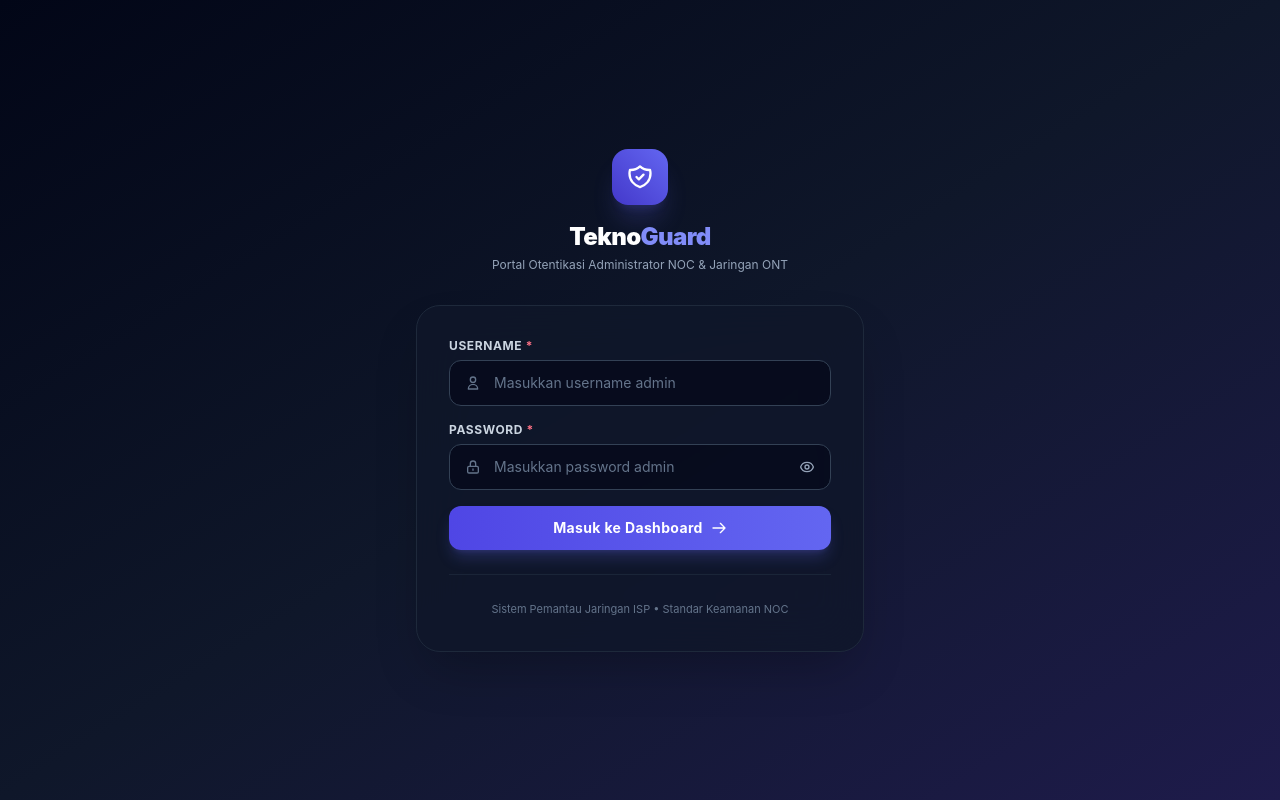
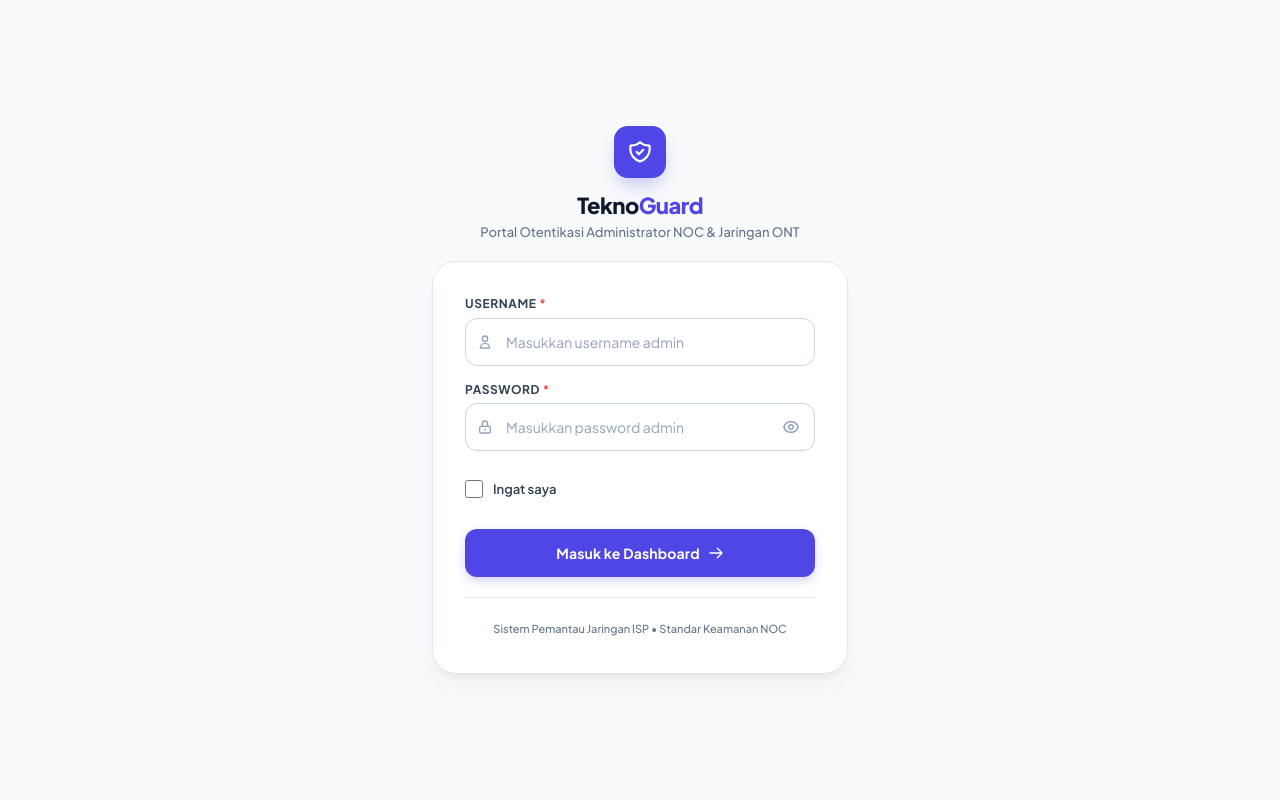
Before and after one commit to raihanagilm/EdTeknoGuard, a FastAPI app: page /login in a window 1280 px wide. Run offline with FastAPI, Linux system fonts and the light colour scheme; some libraries are stand-ins or nearby versions.

Commit message:
feat(auth): implementasi desain ulang halaman login dengan tema clean white dan fitur remember me

```diff
--- /dev/null
+++ b/static/css/login.css
@@ -0,0 +1,432 @@
+/**
+ * TeknoGuard - Dedicated Login Page Stylesheet
+ * File: /static/css/login.css
+ * Standard: Anti-Slop UI/UX & Mobile-First Responsive Guidelines (UX-10, UX-11, UX-12)
+ * Breakpoints covered: 320px, 375px, 480px, 768px, 1024px, 1280px+ (Portrait & Landscape)
+ */
+
+/* ==========================================================================
+   1. CSS RESET & GLOBAL BASE
+   ========================================================================== */
+*, *::before, *::after {
+  box-sizing: border-box;
+  margin: 0;
+  padding: 0;
+}
+
+html {
+  height: 100%;
+  font-family: 'Plus Jakarta Sans', system-ui, -apple-system, BlinkMacSystemFont, 'Segoe UI', Roboto, sans-serif;
+  background-color: #f8fafc;
+  color: #0f172a;
+  -webkit-text-size-adjust: 100%;
+}
+
+body.login-page-body {
+  min-height: 100vh;
+  min-height: 100dvh;
+  margin: 0;
+  display: flex;
+  align-items: center;
+  justify-content: center;
+  background-color: #f8fafc;
+  padding: 1rem 0.75rem;
+  -webkit-font-smoothing: antialiased;
+  overflow-x: hidden;
+}
+
+/* ==========================================================================
+   2. ROOT DESIGN TOKENS (Color palette ramp & sizing tokens)
+   ========================================================================== */
+:root {
+  --login-primary: #4f46e5;
+  --login-primary-hover: #4338ca;
+  --login-primary-active: #3730a3;
+  --login-primary-ring: rgba(79, 70, 229, 0.2);
+  --login-text-dark: #0f172a;
+  --login-text-body: #334155;
+  --login-text-muted: #64748b;
+  --login-border: #e2e8f0;
+  --login-border-input: #cbd5e1;
+}
+
+/* ==========================================================================
+   3. CONTAINER WRAPPER (Mobile First Fluid Sizing)
+   ========================================================================== */
+.login-wrapper-container {
+  width: 100%;
+  max-width: 416px;
+  margin-left: auto;
+  margin-right: auto;
+}
+
+/* ==========================================================================
+   4. BRANDING HEADER
+   ========================================================================== */
+.login-header-section {
+  text-align: center;
+  margin-bottom: 1.25rem;
+}
+
+.login-brand-icon-box {
+  margin-left: auto;
+  margin-right: auto;
+  height: 52px;
+  width: 52px;
+  border-radius: 14px;
+  background-color: var(--login-primary);
+  display: flex;
+  align-items: center;
+  justify-content: center;
+  color: #ffffff;
+  box-shadow: 0 10px 18px -4px rgba(79, 70, 229, 0.3);
+  margin-bottom: 0.875rem;
+}
+
+.login-brand-icon-svg {
+  width: 26px;
+  height: 26px;
+  stroke: #ffffff;
+}
+
+.login-brand-title {
+  font-size: 1.375rem;
+  line-height: 1.25;
+  font-weight: 800;
+  letter-spacing: -0.025em;
+  color: var(--login-text-dark);
+}
+
+.login-brand-title-accent {
+  color: var(--login-primary);
+}
+
+.login-brand-subtitle {
+  font-size: 0.8125rem;
+  line-height: 1.35;
+  color: var(--login-text-muted);
+  font-weight: 500;
+  margin-top: 0.25rem;
+}
+
+/* ==========================================================================
+   5. LOGIN CARD CONTAINER (Responsive padding & radius)
+   ========================================================================== */
+.login-card-container {
+  background-color: #ffffff;
+  border: 1px solid var(--login-border);
+  border-radius: 20px;
+  padding: 1.25rem 1rem;
+  box-shadow: 0 4px 6px -1px rgba(0, 0, 0, 0.04), 0 16px 24px -4px rgba(0, 0, 0, 0.04);
+}
+
+@media (min-width: 480px) {
+  .login-card-container {
+    border-radius: 24px;
+    padding: 1.75rem 1.5rem;
+  }
+}
+
+@media (min-width: 640px) {
+  .login-card-container {
+    padding: 2.25rem 2rem;
+  }
+}
+
+/* ==========================================================================
+   6. ALERTS (Success / Error)
+   ========================================================================== */
+.login-alert-banner {
+  margin-bottom: 1.125rem;
+  padding: 0.75rem 0.875rem;
+  border-radius: 12px;
+  font-size: 0.8125rem;
+  line-height: 1.35;
+  font-weight: 600;
+  display: flex;
+  align-items: center;
+  gap: 0.625rem;
+}
+
+.login-alert-banner--error {
+  background-color: #fef2f2;
+  border: 1px solid #fecaca;
+  color: #b91c1c;
+}
+
+.login-alert-banner--success {
+  background-color: #f0fdf4;
+  border: 1px solid #bbf7d0;
+  color: #15803d;
+}
+
+.login-alert-icon {
+  width: 18px;
+  height: 18px;
+  flex-shrink: 0;
+}
+
+/* ==========================================================================
+   7. FORM GROUPS & INPUTS (Touch targets >= 44px)
+   ========================================================================== */
+.login-form-group {
+  margin-bottom: 1.125rem;
+  width: 100%;
+}
+
+.login-field-label {
+  display: block;
+  font-size: 0.75rem;
+  line-height: 1;
+  font-weight: 700;
+  text-transform: uppercase;
+  letter-spacing: 0.05em;
+  color: var(--login-text-body);
+  margin-bottom: 0.45rem;
+}
+
+.login-field-required {
+  color: #ef4444;
+  font-weight: 700;
+}
+
+.login-input-relative-wrapper {
+  position: relative;
+  width: 100%;
+  display: flex;
+  align-items: center;
+}
+
+.login-input-leading-icon {
+  position: absolute;
+  top: 50%;
+  left: 12px;
+  transform: translateY(-50%);
+  display: flex;
+  align-items: center;
+  justify-content: center;
+  pointer-events: none;
+  color: #94a3b8;
+  z-index: 2;
+}
+
+.login-input-leading-icon svg {
+  width: 18px;
+  height: 18px;
+}
+
+.login-input-field {
+  width: 100%;
+  height: 48px;
+  min-height: 48px;
+  padding-left: 40px;
+  padding-right: 12px;
+  border-radius: 12px;
+  background-color: #ffffff;
+  border: 1.5px solid var(--login-border-input);
+  color: var(--login-text-dark);
+  font-family: inherit;
+  font-size: 0.875rem;
+  font-weight: 500;
+  transition: border-color 0.15s ease, box-shadow 0.15s ease;
+  appearance: none;
+  -webkit-appearance: none;
+}
+
+.login-input-field:focus {
+  outline: none;
+  border-color: var(--login-primary);
+  box-shadow: 0 0 0 3px var(--login-primary-ring);
+}
+
+.login-input-field::placeholder {
+  color: #94a3b8;
+  font-weight: 400;
+}
+
+.login-input-field--password {
+  padding-right: 46px;
+}
+
+/* Password Visibility Toggle Button (Minimum Touch Target 44x44px) */
+.login-password-toggle-button {
+  position: absolute;
+  top: 50%;
+  right: 2px;
+  transform: translateY(-50%);
+  width: 44px;
+  height: 44px;
+  min-width: 44px;
+  min-height: 44px;
+  display: flex;
+  align-items: center;
+  justify-content: center;
+  color: #94a3b8;
+  background: transparent;
+  border: none;
+  border-radius: 10px;
+  cursor: pointer;
+  z-index: 2;
+  transition: color 0.15s ease, background-color 0.15s ease;
+}
+
+.login-password-toggle-button:hover {
+  color: var(--login-text-dark);
+  background-color: #f1f5f9;
+}
+
+.login-password-toggle-button svg {
+  width: 18px;
+  height: 18px;
+}
+
+/* ==========================================================================
+   8. REMEMBER ME COMPONENT (Ingat Saya - Thumb Friendly Target)
+   ========================================================================== */
+.login-remember-wrapper {
+  display: flex;
+  align-items: center;
+  margin-top: 0.125rem;
+  margin-bottom: 1.25rem;
+}
+
+.login-remember-label {
+  display: inline-flex;
+  align-items: center;
+  gap: 0.625rem;
+  cursor: pointer;
+  user-select: none;
+  font-size: 0.8125rem;
+  color: var(--login-text-body);
+  font-weight: 600;
+  min-height: 40px;
+  padding: 0.25rem 0;
+}
+
+.login-remember-checkbox {
+  width: 18px;
+  height: 18px;
+  border-radius: 5px;
+  border: 1.5px solid var(--login-border-input);
+  accent-color: var(--login-primary);
+  cursor: pointer;
+  margin: 0;
+}
+
+/* ==========================================================================
+   9. SUBMIT BUTTON (Ergonomic & Touch Friendly)
+   ========================================================================== */
+.login-submit-button {
+  width: 100%;
+  height: 48px;
+  min-height: 48px;
+  padding: 0 1rem;
+  border-radius: 12px;
+  background-color: var(--login-primary);
+  color: #ffffff;
+  font-family: inherit;
+  font-size: 0.875rem;
+  font-weight: 700;
+  letter-spacing: 0.01em;
+  border: none;
+  cursor: pointer;
+  display: flex;
+  align-items: center;
+  justify-content: center;
+  gap: 0.5rem;
+  box-shadow: 0 4px 10px rgba(79, 70, 229, 0.22);
+  transition: background-color 0.15s ease, transform 0.1s ease, box-shadow 0.15s ease;
+}
+
+.login-submit-button:hover {
+  background-color: var(--login-primary-hover);
+  box-shadow: 0 6px 14px rgba(79, 70, 229, 0.32);
+}
+
+.login-submit-button:active {
+  transform: scale(0.99);
+  background-color: var(--login-primary-active);
+}
+
+.login-submit-icon {
+  width: 16px;
+  height: 16px;
+  stroke-width: 2.5;
+}
+
+/* ==========================================================================
+   10. CARD FOOTER NOTE
+   ========================================================================== */
+.login-card-footer {
+  margin-top: 1.25rem;
+  padding-top: 1.125rem;
+  border-top: 1px solid var(--login-border);
+  text-align: center;
+}
+
+.login-card-footer-text {
+  font-size: 0.6875rem;
+  line-height: 1.35;
+  color: var(--login-text-muted);
+  font-weight: 500;
+}
+
+/* ==========================================================================
+   11. RESPONSIVENESS & EXTREME BREAKPOINT ADAPTATION (320px - Landscape)
+   ========================================================================== */
+/* Small Screen Adaptation (<= 360px) */
+@media (max-width: 360px) {
+  body.login-page-body {
+    padding: 0.75rem 0.5rem;
+  }
+  .login-card-container {
+    padding: 1rem 0.875rem;
+  }
+  .login-brand-title {
+    font-size: 1.25rem;
+  }
+  .login-brand-icon-box {
+    height: 46px;
+    width: 46px;
+    border-radius: 12px;
+  }
+  .login-brand-icon-svg {
+    width: 22px;
+    height: 22px;
+  }
+}
+
+/* Landscape Mode Adaptation (Smartphones in Landscape) */
+@media (max-height: 540px) and (orientation: landscape) {
+  body.login-page-body {
+    padding: 1rem;
+    align-items: flex-start;
+  }
+  .login-header-section {
+    margin-bottom: 0.75rem;
+  }
+  .login-brand-icon-box {
+    height: 40px;
+    width: 40px;
+    margin-bottom: 0.5rem;
+  }
+  .login-brand-icon-svg {
+    width: 20px;
+    height: 20px;
+  }
+  .login-brand-title {
+    font-size: 1.25rem;
+  }
+  .login-brand-subtitle {
+    display: none;
+  }
+  .login-form-group {
+    margin-bottom: 0.75rem;
+  }
+  .login-remember-wrapper {
+    margin-bottom: 0.75rem;
+  }
+  .login-card-container {
+    padding: 1.25rem 1.25rem;
+  }
+}
--- a/templates/auth/login.html
+++ b/templates/auth/login.html
@@ -1,5 +1,5 @@
 <!DOCTYPE html>
-<html lang="id" class="h-full bg-slate-900 text-slate-100 antialiased">
+<html lang="id" class="h-full bg-slate-50 text-slate-900 antialiased">
 <head>
     <meta charset="UTF-8">
     <meta name="viewport" content="width=device-width, initial-scale=1.0, maximum-scale=5.0">
@@ -10,144 +10,151 @@
     <link rel="preconnect" href="https://fonts.gstatic.com" crossorigin>
     <link href="https://fonts.googleapis.com/css2?family=Plus+Jakarta+Sans:wght@400;500;600;700;800&display=swap" rel="stylesheet">
 
-    <!-- Tailwind CSS (CDN) -->
-    <script src="https://cdn.tailwindcss.com"></script>
-    <script>
-        tailwind.config = {
-            theme: {
-                extend: {
-                    colors: {
-                        primary: {
-                            50: '#EEF2FF',
-                            100: '#E0E7FF',
-                            500: '#6366F1',
-                            600: '#4F46E5',
-                            700: '#4338CA',
-                            800: '#3730A3',
-                            900: '#312E81',
-                        }
-                    },
-                    fontFamily: {
-                        sans: ['-apple-system', 'BlinkMacSystemFont', '"SF Pro Text"', '"SF Pro Display"', '"Plus Jakarta Sans"', 'system-ui', 'sans-serif'],
-                    }
-                }
-            }
-        }
-    </script>
-    <!-- Alpine.js (CDN) -->
-    <script defer src="https://cdn.jsdelivr.net/npm/alpinejs@3.x.x/dist/cdn.min.js"></script>
+    <!-- Dedicated Clean White Login CSS (Separated CSS) -->
+    <link rel="stylesheet" href="/static/css/login.css">
 </head>
 
-<body class="min-h-full flex items-center justify-center p-4 bg-gradient-to-br from-slate-950 via-slate-900 to-indigo-950">
+<body class="login-page-body">
 
-    <div class="w-full max-w-md">
+    <!-- Main Wrapper Container (Mobile-first, max-w-420px) -->
+    <main class="login-wrapper-container" id="loginWrapper">
 
-        <!-- Header Branding -->
-        <div class="text-center mb-8">
-            <div class="mx-auto h-14 w-14 rounded-2xl bg-gradient-to-tr from-indigo-700 to-indigo-500 flex items-center justify-center text-white shadow-xl shadow-indigo-500/20 mb-4">
-                <svg class="w-7 h-7 text-white" fill="none" stroke="currentColor" viewBox="0 0 24 24">
+        <!-- Header Branding Component -->
+        <header class="login-header-section" id="loginHeader">
+            <div class="login-brand-icon-box" id="loginBrandIcon">
+                <svg class="login-brand-icon-svg" fill="none" stroke="currentColor" viewBox="0 0 24 24" aria-hidden="true">
                     <path stroke-linecap="round" stroke-linejoin="round" stroke-width="2" d="M9 12l2 2 4-4m5.618-4.016A11.955 11.955 0 0112 2.944a11.955 11.955 0 01-8.618 3.04A12.02 12.02 0 003 9c0 5.591 3.824 10.29 9 11.622 5.176-1.332 9-6.03 9-11.622 0-1.042-.133-2.052-.382-3.016z"/>
                 </svg>
             </div>
-            <h1 class="text-2xl font-black tracking-tight text-white">
-                Tekno<span class="text-indigo-400">Guard</span>
+            <h1 class="login-brand-title" id="loginBrandTitle">
+                Tekno<span class="login-brand-title-accent">Guard</span>
             </h1>
-            <p class="text-xs text-slate-400 mt-1">
+            <p class="login-brand-subtitle" id="loginBrandSubtitle">
                 Portal Otentikasi Administrator NOC &amp; Jaringan ONT
             </p>
-        </div>
+        </header>
 
-        <!-- Login Card -->
-        <div class="bg-slate-900/80 backdrop-blur-xl border border-slate-800 rounded-3xl p-6 sm:p-8 shadow-2xl">
+        <!-- Login Card Component -->
+        <section class="login-card-container" id="loginCard">
 
             <!-- Error Alert Banner -->
             {% if error %}
-            <div class="mb-5 p-4 rounded-xl bg-rose-500/10 border border-rose-500/30 text-rose-400 text-xs flex items-center gap-3">
-                <svg class="w-4 h-4 shrink-0" fill="none" stroke="currentColor" viewBox="0 0 24 24"><path stroke-linecap="round" stroke-linejoin="round" stroke-width="2" d="M12 8v4m0 4h.01M21 12a9 9 0 11-18 0 9 9 0 0118 0z"/></svg>
+            <div class="login-alert-banner login-alert-banner--error" id="loginAlertError" role="alert">
+                <svg class="login-alert-icon" fill="none" stroke="currentColor" viewBox="0 0 24 24" aria-hidden="true">
+                    <path stroke-linecap="round" stroke-linejoin="round" stroke-width="2" d="M12 8v4m0 4h.01M21 12a9 9 0 11-18 0 9 9 0 0118 0z"/>
+                </svg>
                 <span>{{ error }}</span>
             </div>
             {% endif %}
 
             <!-- Success Alert Banner -->
             {% if success %}
-            <div class="mb-5 p-4 rounded-xl bg-emerald-500/10 border border-emerald-500/30 text-emerald-400 text-xs flex items-center gap-3">
-                <svg class="w-4 h-4 shrink-0 text-emerald-400" fill="none" stroke="currentColor" viewBox="0 0 24 24"><path stroke-linecap="round" stroke-linejoin="round" stroke-width="2" d="M5 13l4 4L19 7"/></svg>
+            <div class="login-alert-banner login-alert-banner--success" id="loginAlertSuccess" role="status">
+                <svg class="login-alert-icon" fill="none" stroke="currentColor" viewBox="0 0 24 24" aria-hidden="true">
+                    <path stroke-linecap="round" stroke-linejoin="round" stroke-width="2" d="M5 13l4 4L19 7"/>
+                </svg>
                 <span>{{ success }}</span>
             </div>
             {% endif %}
 
-            <form action="/login" method="POST" class="space-y-4">
+            <!-- Login Form -->
+            <form action="/login" method="POST" id="loginForm">
 
-                <!-- Username Input -->
-                <div>
-                    <label class="block text-xs font-bold text-slate-300 uppercase tracking-wider mb-1.5" for="username">
-                        Username <span class="text-rose-400">*</span>
+                <!-- Form Group 1: Username Input -->
+                <div class="login-form-group" id="formGroupUsername">
+                    <label class="login-field-label" for="username">
+                        Username <span class="login-field-required" aria-hidden="true">*</span>
                     </label>
-                    <div class="relative">
-                        <div class="absolute inset-y-0 left-0 pl-4 flex items-center pointer-events-none text-slate-500">
-                            <svg class="w-4 h-4" fill="none" stroke="currentColor" viewBox="0 0 24 24"><path stroke-linecap="round" stroke-linejoin="round" stroke-width="2" d="M16 7a4 4 0 11-8 0 4 4 0 018 0zM12 14a7 7 0 00-7 7h14a7 7 0 00-7-7z"/></svg>
+                    <div class="login-input-relative-wrapper">
+                        <div class="login-input-leading-icon" aria-hidden="true">
+                            <svg class="w-4 h-4" style="width: 1rem; height: 1rem;" fill="none" stroke="currentColor" viewBox="0 0 24 24">
+                                <path stroke-linecap="round" stroke-linejoin="round" stroke-width="2" d="M16 7a4 4 0 11-8 0 4 4 0 018 0zM12 14a7 7 0 00-7 7h14a7 7 0 00-7-7z"/>
+                            </svg>
                         </div>
                         <input type="text"
                                id="username"
                                name="username"
                                required
+                               autocomplete="username"
                                placeholder="Masukkan username admin"
-                               class="w-full pl-11 pr-4 py-3 rounded-xl bg-slate-950/60 border border-slate-700 text-white placeholder-slate-500 text-sm focus:outline-none focus:ring-2 focus:ring-indigo-500 focus:border-indigo-500 min-h-[44px]">
+                               class="login-input-field">
                     </div>
                 </div>
 
-                <!-- Password Input with Eye Visibility Toggle -->
-                <div x-data="{ showPassword: false }">
-                    <label class="block text-xs font-bold text-slate-300 uppercase tracking-wider mb-1.5" for="password">
-                        Password <span class="text-rose-400">*</span>
+                <!-- Form Group 2: Password Input with Eye Visibility Toggle -->
+                <div class="login-form-group" id="formGroupPassword">
+                    <label class="login-field-label" for="password">
+                        Password <span class="login-field-required" aria-hidden="true">*</span>
                     </label>
-                    <div class="relative">
-                        <div class="absolute inset-y-0 left-0 pl-4 flex items-center pointer-events-none text-slate-500">
-                            <svg class="w-4 h-4" fill="none" stroke="currentColor" viewBox="0 0 24 24"><path stroke-linecap="round" stroke-linejoin="round" stroke-width="2" d="M12 15v2m-6 4h12a2 2 0 002-2v-6a2 2 0 00-2-2H6a2 2 0 00-2 2v6a2 2 0 002 2zm10-10V7a4 4 0 00-8 0v4h8z"/></svg>
+                    <div class="login-input-relative-wrapper">
+                        <div class="login-input-leading-icon" aria-hidden="true">
+                            <svg class="w-4 h-4" style="width: 1rem; height: 1rem;" fill="none" stroke="currentColor" viewBox="0 0 24 24">
+                                <path stroke-linecap="round" stroke-linejoin="round" stroke-width="2" d="M12 15v2m-6 4h12a2 2 0 002-2v-6a2 2 0 00-2-2H6a2 2 0 00-2 2v6a2 2 0 002 2zm10-10V7a4 4 0 00-8 0v4h8z"/>
+                            </svg>
                         </div>
-                        <input :type="showPassword ? 'text' : 'password'"
-                               type="password"
+                        <input type="password"
                                id="password"
                                name="password"
                                required
+                               autocomplete="current-password"
                                placeholder="Masukkan password admin"
-                               class="w-full pl-11 pr-12 py-3 rounded-xl bg-slate-950/60 border border-slate-700 text-white placeholder-slate-500 text-sm focus:outline-none focus:ring-2 focus:ring-indigo-500 focus:border-indigo-500 min-h-[44px]">
+                               class="login-input-field login-input-field--password">
+
+                        <!-- Toggle Password Button (Touch Target >= 44x44px) -->
                         <button type="button"
-                                @click="showPassword = !showPassword"
-                                class="absolute inset-y-0 right-0 pr-4 flex items-center text-slate-400 hover:text-slate-200 focus:outline-none transition min-w-[44px] justify-end"
-                                :title="showPassword ? 'Sembunyikan password' : 'Lihat password'"
-                                aria-label="Toggle password visibility">
-                            <!-- Eye Open (when password hidden) -->
-                            <svg x-show="!showPassword" class="w-4 h-4" fill="none" stroke="currentColor" viewBox="0 0 24 24">
+                                id="togglePasswordBtn"
+                                class="login-password-toggle-button"
+                                title="Lihat password"
+                                aria-label="Lihat password">
+                            <!-- Eye Open SVG (Default hidden password) -->
+                            <svg id="eyeOpenIcon" style="width: 1.125rem; height: 1.125rem;" fill="none" stroke="currentColor" viewBox="0 0 24 24">
                                 <path stroke-linecap="round" stroke-linejoin="round" stroke-width="2" d="M15 12a3 3 0 11-6 0 3 3 0 016 0z" />
                                 <path stroke-linecap="round" stroke-linejoin="round" stroke-width="2" d="M2.458 12C3.732 7.943 7.523 5 12 5c4.478 0 8.268 2.943 9.542 7-1.274 4.057-5.064 7-9.542 7-4.477 0-8.268-2.943-9.542-7z" />
                             </svg>
-                            <!-- Eye Slash (when password visible) -->
-                            <svg x-show="showPassword" style="display: none;" class="w-4 h-4" fill="none" stroke="currentColor" viewBox="0 0 24 24">
+                            <!-- Eye Slash SVG (Visible password) -->
+                            <svg id="eyeSlashIcon" style="width: 1.125rem; height: 1.125rem; display: none;" fill="none" stroke="currentColor" viewBox="0 0 24 24">
                                 <path stroke-linecap="round" stroke-linejoin="round" stroke-width="2" d="M13.875 18.825A10.05 10.05 0 0112 19c-4.478 0-8.268-2.943-9.543-7a9.97 9.97 0 011.563-3.029m5.858.908a3 3 0 114.243 4.243M9.878 9.878l4.242 4.242M9.88 9.88l-3.29-3.29m7.532 7.532l3.29 3.29M3 3l18 18" />
                             </svg>
                         </button>
                     </div>
                 </div>
 
-                <!-- Submit Button (Touch target >= 44px) -->
+                <!-- Form Group 3: Remember Me Checkbox (Ingat Saya) -->
+                <div class="login-remember-wrapper" id="rememberMeWrapper">
+                    <label class="login-remember-label" for="remember_me">
+                        <input type="checkbox"
+                               id="remember_me"
+                               name="remember_me"
+                               class="login-remember-checkbox">
+                        <span>Ingat saya</span>
+                    </label>
+                </div>
+
+                <!-- Form Group 4: Submit Button (Touch Target >= 44px) -->
                 <button type="submit"
-                        class="w-full mt-2 py-3 px-4 rounded-xl bg-gradient-to-r from-indigo-600 to-indigo-500 hover:from-indigo-500 hover:to-indigo-600 text-white font-bold text-sm tracking-wide transition shadow-lg shadow-indigo-500/25 min-h-[44px] flex items-center justify-center gap-2">
+                        id="loginSubmitBtn"
+                        class="login-submit-button">
                     <span>Masuk ke Dashboard</span>
-                    <svg class="w-4 h-4" fill="none" stroke="currentColor" viewBox="0 0 24 24"><path stroke-linecap="round" stroke-linejoin="round" stroke-width="2" d="M14 5l7 7m0 0l-7 7m7-7H3"/></svg>
+                    <svg class="login-submit-icon" fill="none" stroke="currentColor" viewBox="0 0 24 24" aria-hidden="true">
+                        <path stroke-linecap="round" stroke-linejoin="round" stroke-width="2" d="M14 5l7 7m0 0l-7 7m7-7H3"/>
+                    </svg>
                 </button>
 
             </form>
 
-            <div class="mt-6 pt-5 border-t border-slate-800/80 text-center">
-                <span class="text-[11px] text-slate-500">
+            <!-- Card Footer Note -->
+            <footer class="login-card-footer" id="loginFooterNote">
+                <span class="login-card-footer-text">
                     Sistem Pemantau Jaringan ISP &bull; Standar Keamanan NOC
                 </span>
-            </div>
+            </footer>
 
-        </div>
+        </section>
 
-    </div>
+    </main>
+
+    <!-- Dedicated Clean JavaScript (Separated JS) -->
+    <script src="/static/js/login.js"></script>
 
 </body>
 </html>
```
Also changed, not shown: static/js/login.js (added, +70 -0 lines), CHANGELOG.md.
